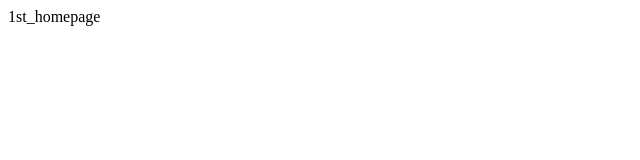
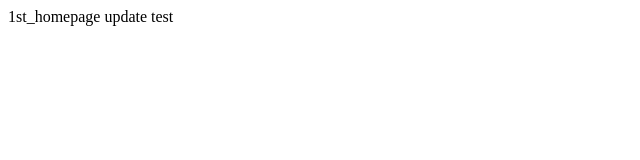
Before and after one commit to srsoft/1st_homepage, a plain HTML site: page index.html in a window 1280 px wide. Shown: the full height of the page, 0-640 px from the left. Drawn offline with Linux system fonts and the light colour scheme.

Commit message:
Update homepage text for testing

```diff
--- a/index.html
+++ b/index.html
@@ -6,6 +6,6 @@
     <title>Document</title>
 </head>
 <body>
-    1st_homepage
+    1st_homepage update test
 </body>
 </html>
```
